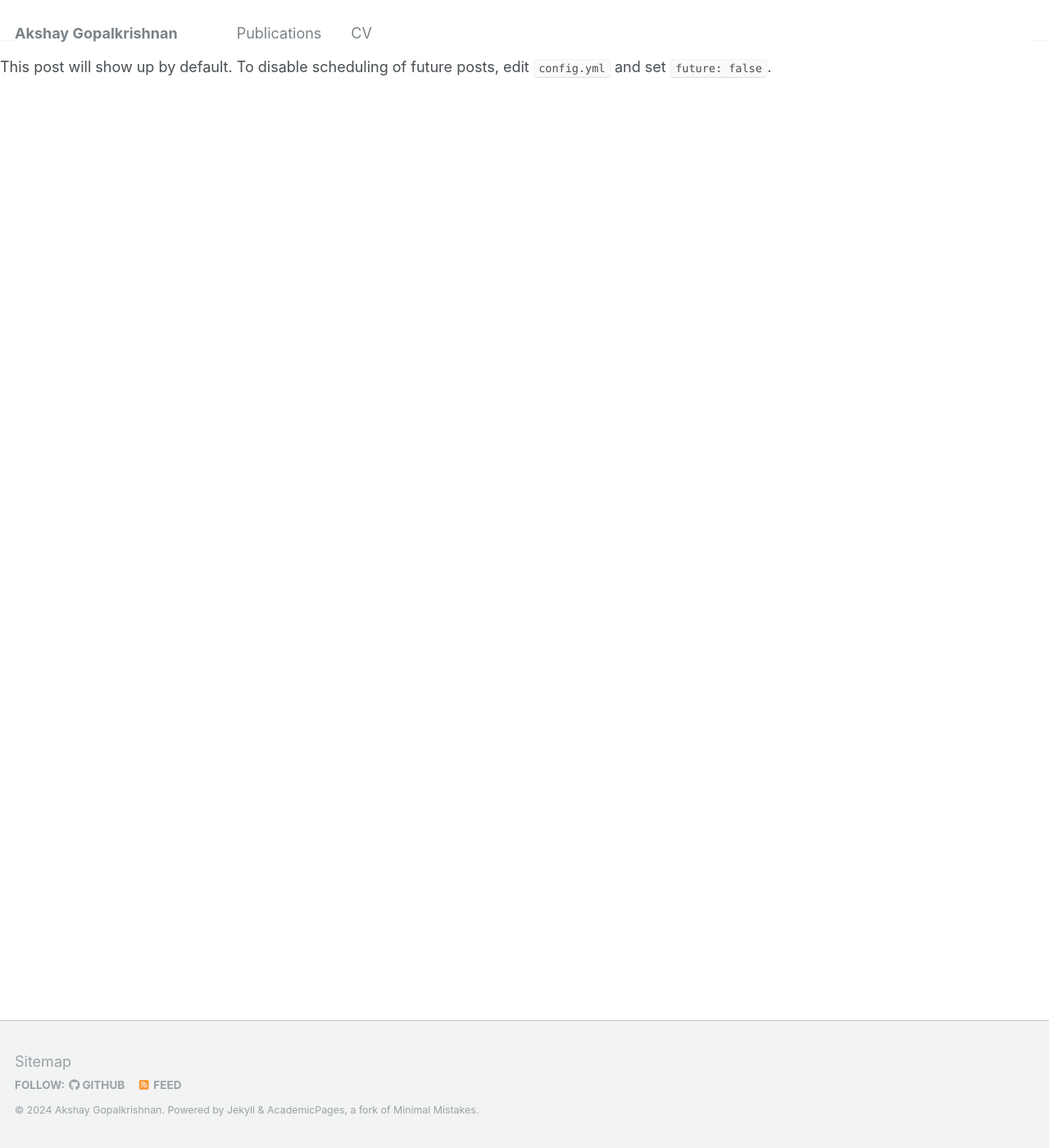
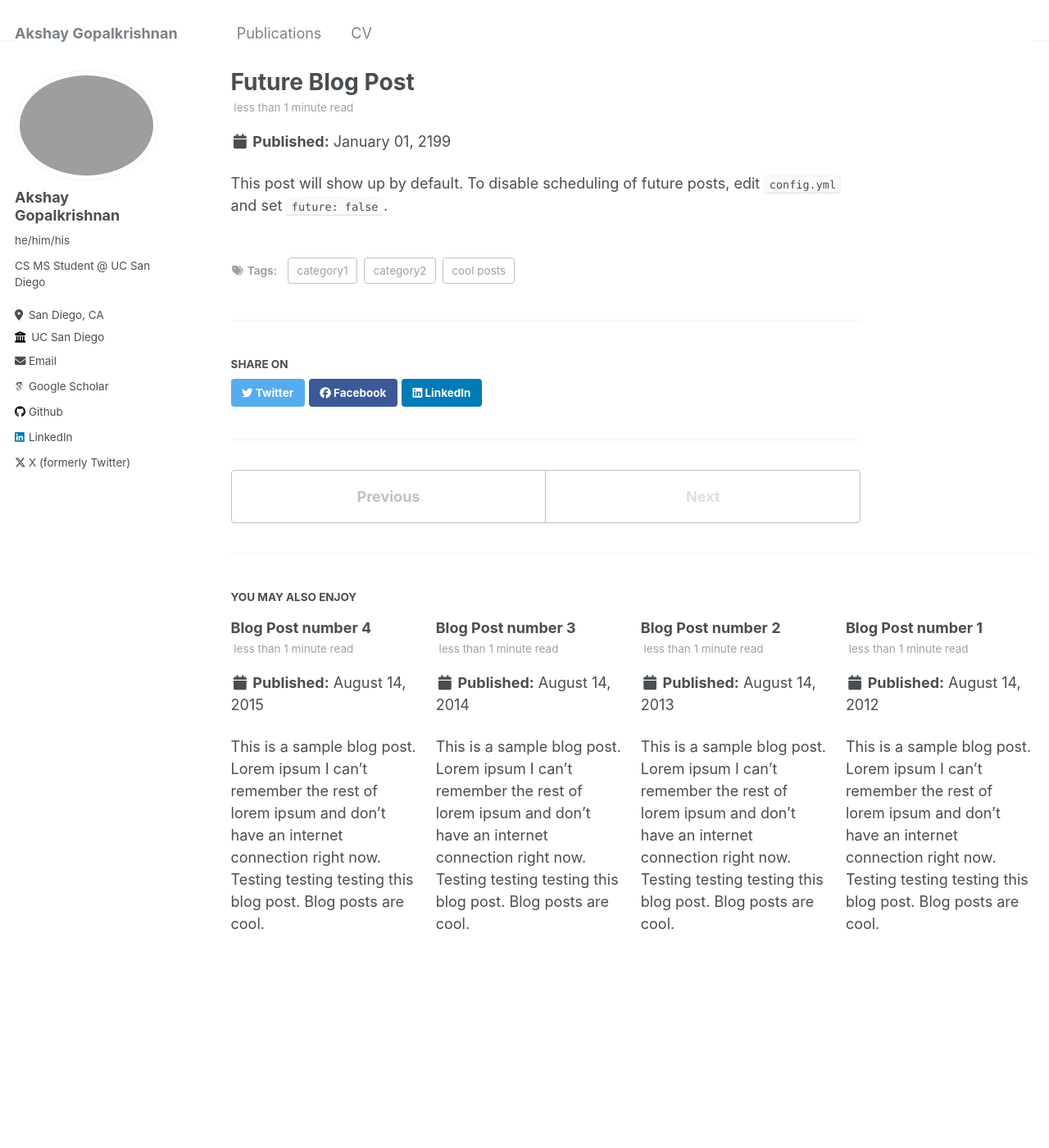
Before and after one commit to akshaygopalkr/akshaygopalkr.github.io, a Jekyll site: the page built from _posts/2199-01-01-future-post.md, in a window 1280 px wide and 1400 px high. Shown: the whole window at 82% size. Built offline with Jekyll 4.4.1, drawn with Linux system fonts in a browser that asks for light colours; some web fonts are replaced; our own code applies the rules of GitHub Pages for plain Markdown files; part of the change alters nothing that is shown.

Commit message:
Update _config.yml

```diff
--- a/_config.yml
+++ b/_config.yml
@@ -211,6 +211,16 @@ collections:
 # Defaults
 defaults:
   # _posts
+  - scope:
+      path: ""
+      type: posts
+    values:
+      layout: single
+      author_profile: true
+      read_time: true
+      comments: true
+      share: true
+      related: true
   # _pages
   - scope:
       path: ""
@@ -219,17 +229,40 @@ defaults:
       layout: single
       author_profile: true
   # _teaching
+  - scope:
+      path: ""
+      type: teaching
+    values:
+      layout: single
+      author_profile: true
+      share: true
+      comments: true
   # _publications
   - scope:
       path: ""
       type: publications
     values:
       layout: single
-      author_profile: false
+      author_profile: true
       share: true
       comments: true
   # _portfolio
+  - scope:
+      path: ""
+      type: portfolio
+    values:
+      layout: single
+      author_profile: true
+      share: true
+      comment: true
   # _talks
+  - scope:
+      path: ""
+      type: talks
+    values:
+      layout: talk
+      author_profile: true
+      share: true
 
 
 # Sass/SCSS
```
